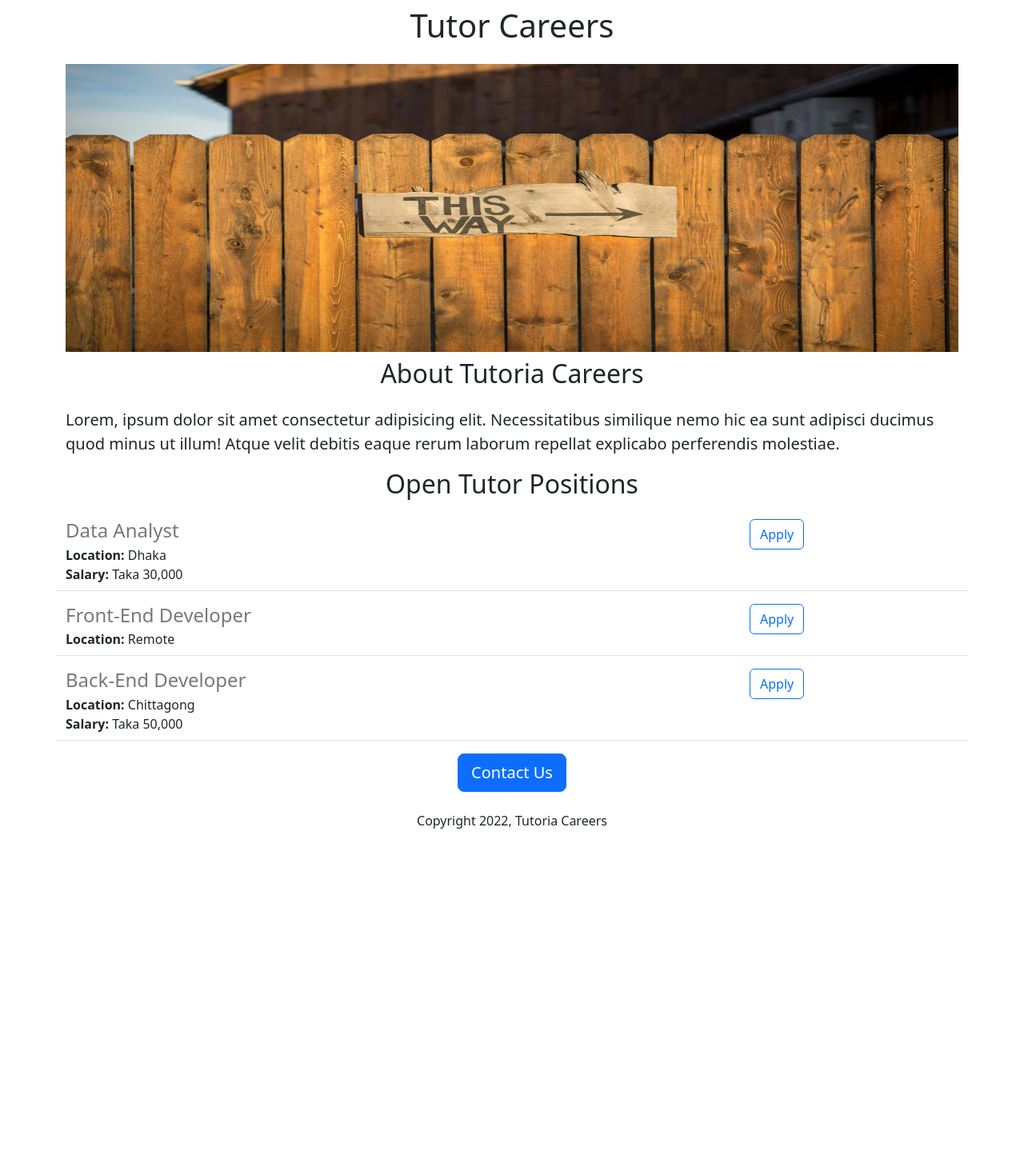
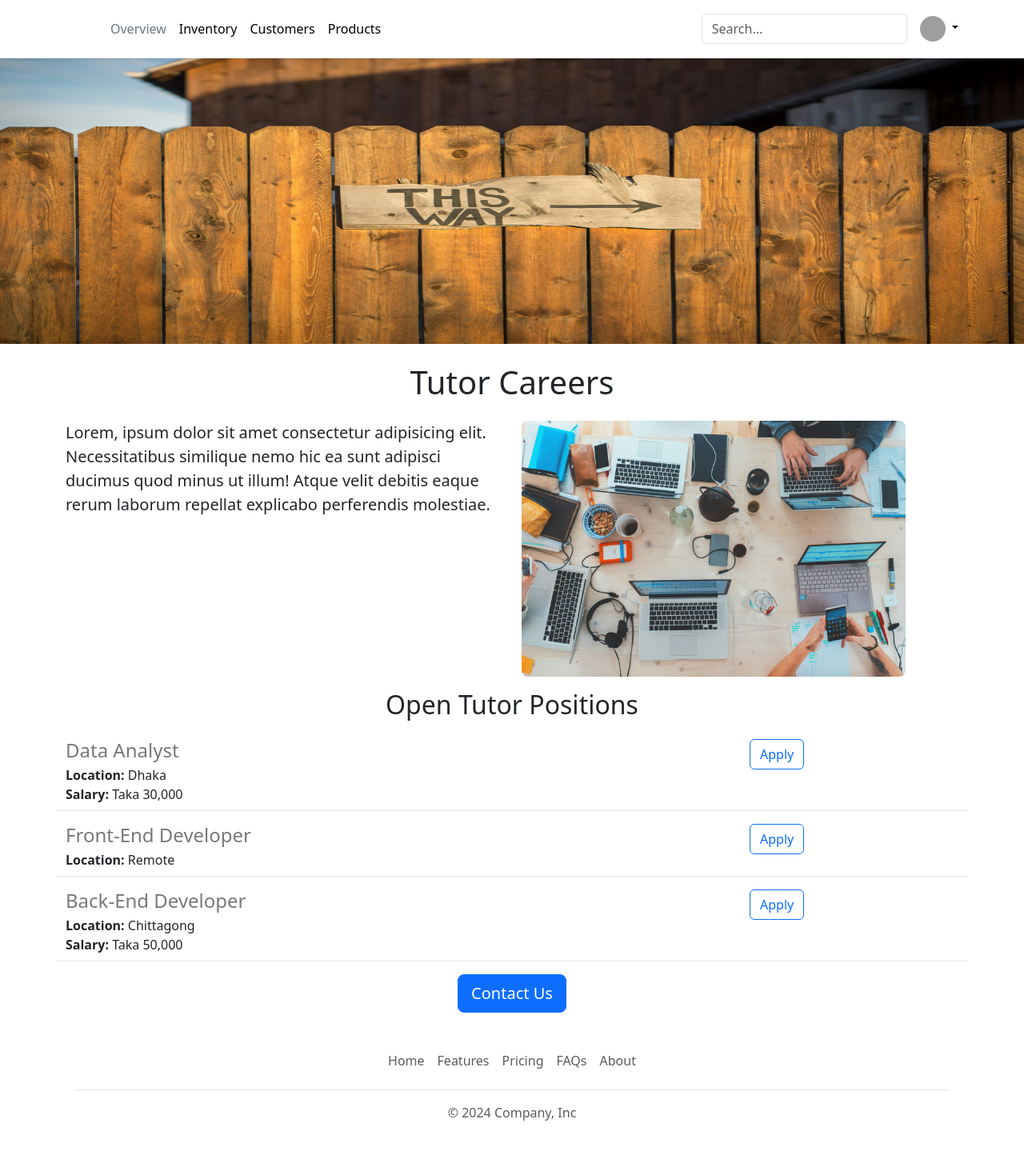
Before and after one commit to AshrafUAsif/PythonFlask, a Flask app: page / in a window 1280 px wide. Shown: the whole page at 80% size. Before the commit the page ends 1036 px from the top, so only its background shows below. Run offline with Flask 3, Linux system fonts and the light colour scheme; grey boxes are pictures that could not be loaded.

Commit message:
last commit till contact us

```diff
--- /dev/null
+++ b/templates/footer.html
@@ -0,0 +1,12 @@
+<div class="container">
+    <footer class="py-3 my-4">
+      <ul class="nav justify-content-center border-bottom pb-3 mb-3">
+        <li class="nav-item"><a href="#" class="nav-link px-2 text-body-secondary">Home</a></li>
+        <li class="nav-item"><a href="#" class="nav-link px-2 text-body-secondary">Features</a></li>
+        <li class="nav-item"><a href="#" class="nav-link px-2 text-body-secondary">Pricing</a></li>
+        <li class="nav-item"><a href="#" class="nav-link px-2 text-body-secondary">FAQs</a></li>
+        <li class="nav-item"><a href="#" class="nav-link px-2 text-body-secondary">About</a></li>
+      </ul>
+      <p class="text-center text-body-secondary">&copy; 2024 Company, Inc</p>
+    </footer>
+  </div>
--- a/templates/home.html
+++ b/templates/home.html
@@ -9,15 +9,23 @@
         #banner{
             height: 360px;
             width: 100%;
+            margin-bottom: 16px;
         }
     </style>
 </head>
 <body>
+    {% include 'nav.html' %}
+    <img class="img-fluid" id="banner" src="../static/banner.jpg" height="320">
     <div class="container">
     <h1 class="text-center mt-2 mb-4">Tutor Careers</h1>
-    <img class="img-fluid" id="banner" src="../static/banner.jpg" height="320">
-    <h2 class="text-center mt-2 mb-4">About Tutoria Careers</h2>
-    <p class="lead">Lorem, ipsum dolor sit amet consectetur adipisicing elit. Necessitatibus similique nemo hic ea sunt adipisci ducimus quod minus ut illum! Atque velit debitis eaque rerum laborum repellat explicabo perferendis molestiae.</p>
+    <div class="row" style="margin-bottom: 16px;">
+        <div class="col-md-6">
+            <p class="lead">Lorem, ipsum dolor sit amet consectetur adipisicing elit. Necessitatibus similique nemo hic ea sunt adipisci ducimus quod minus ut illum! Atque velit debitis eaque rerum laborum repellat explicabo perferendis molestiae.</p>
+        </div>
+        <div class="d-none d-md-block col-6">
+            <img src="../static/people.jpg" style="height: 320px; border-radius: 8px;">
+        </div>
+    </div>
     <h2 class="text-center mt-2 mb-4">Open Tutor Positions</h2>
     <p>
         {% for job in jobs %}
@@ -25,9 +33,9 @@
         {% endfor %}
     </p>
     <div class="text-center">
-        <button class="btn btn-primary btn-lg">Contact Us</button>
-        <p class="text-center mt-4">Copyright 2022, Tutoria Careers</p>
+        <a href="mailto:hello@tutoriacareer?subject=Question%20about%20the%20job%20opening&body=My%20Name%3A%20%3CYour%20name%20here%3E%0D%0AMy%20Question%3A%20%3CEnter%20question%20here%3E" class="btn btn-primary btn-lg">Contact Us</a>
     </div>
+    {% include 'footer.html' %}
 </div>
 </body>
 </html>
--- a/templates/jobitem.html
+++ b/templates/jobitem.html
@@ -11,6 +11,6 @@
  {% endif %}
 </div>
 <div class="col-3">
-    <button type="button" class="btn btn-outline-primary">Apply</button>
+    <a href="mailto:asifashraf276@gmail.com?subject=Application%20for%20{{job['title']}}&body=My%20Name%3A%20%3CYour%20name%20here%3E%0D%0AMy%20Resume%20Link%3A%20%3CResume%20link%3E%0D%0AMy%20Linkedin%20Link%3A%20%3CLinkedin%20link%3E" type="button" class="btn btn-outline-primary">Apply</a>
 </div>
 </div>
--- /dev/null
+++ b/templates/nav.html
@@ -0,0 +1,34 @@
+<header class="p-3 mb-2 border-bottom shadow-sm fixed-top bg-white">
+    <div class="container ">
+      <div class="d-flex flex-wrap align-items-center justify-content-center justify-content-lg-start">
+        <a href="/" class="d-flex align-items-center mb-2 mb-lg-0 link-body-emphasis text-decoration-none">
+          <svg class="bi me-2" width="40" height="32" role="img" aria-label="Bootstrap"><use xlink:href="#bootstrap"/></svg>
+        </a>
+
+        <ul class="nav col-12 col-lg-auto me-lg-auto mb-2 justify-content-center mb-md-0">
+          <li><a href="#" class="nav-link px-2 link-secondary">Overview</a></li>
+          <li><a href="#" class="nav-link px-2 link-body-emphasis">Inventory</a></li>
+          <li><a href="#" class="nav-link px-2 link-body-emphasis">Customers</a></li>
+          <li><a href="#" class="nav-link px-2 link-body-emphasis">Products</a></li>
+        </ul>
+
+        <form class="col-12 col-lg-auto mb-3 mb-lg-0 me-lg-3" role="search">
+          <input type="search" class="form-control" placeholder="Search..." aria-label="Search">
+        </form>
+
+        <div class="dropdown text-end">
+          <a href="#" class="d-block link-body-emphasis text-decoration-none dropdown-toggle" data-bs-toggle="dropdown" aria-expanded="false">
+            <img src="../static/profile.JPG" alt="mdo" width="32" height="32" class="rounded-circle">
+          </a>
+          <ul class="dropdown-menu text-small">
+            <li><a class="dropdown-item" href="#">New project...</a></li>
+            <li><a class="dropdown-item" href="#">Settings</a></li>
+            <li><a class="dropdown-item" href="#">Profile</a></li>
+            <li><hr class="dropdown-divider"></li>
+            <li><a class="dropdown-item" href="#">Sign out</a></li>
+          </ul>
+        </div>
+      </div>
+    </div>
+  </header>
+  <div style="height: 70px;"></div>
```
Also changed, not shown: static/people.jpg (added), 1 other file.
